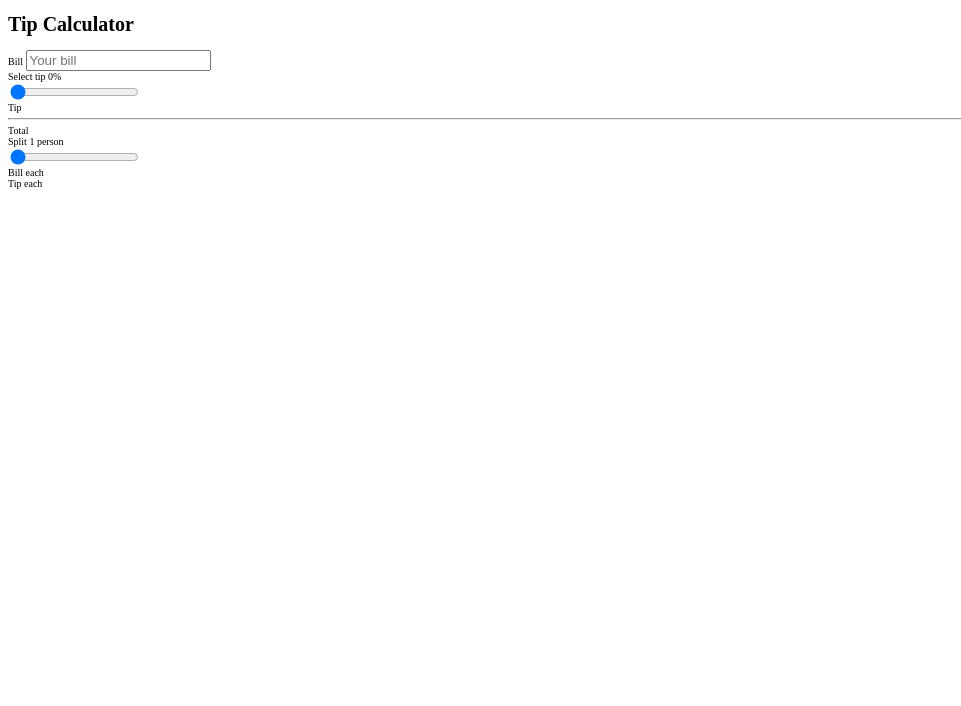
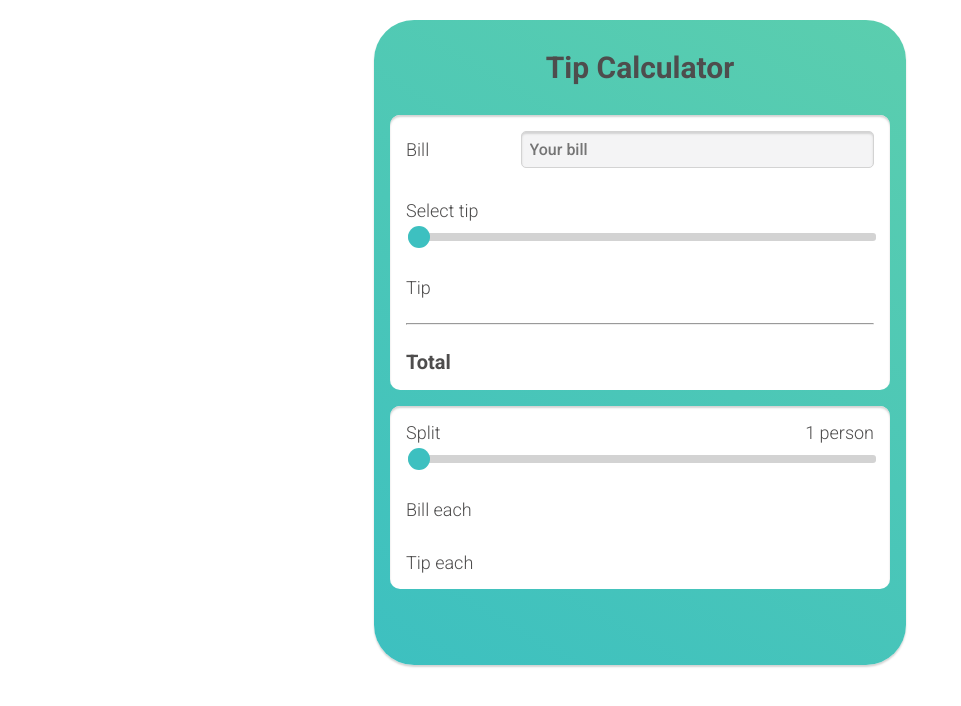
Before and after one commit to Finnschy/tip-calculator, a plain HTML site: page index.html in a window 1280 px wide. Shown: the whole page, without its empty margins (0-961 px from the left). Drawn offline with Linux system fonts and the light colour scheme.

Commit message:
css done, js wip

```diff
--- a/assets/css/style.css
+++ b/assets/css/style.css
@@ -1,3 +1,88 @@
 html {
     font-size: 10px;
+    color: #4e4d4d;
+    font-family: "Roboto", sans-serif;
+    font-weight: 300;
 }
+
+main {
+    max-width: 50rem;
+    margin: 2rem auto;
+    background: linear-gradient(30deg, #3dc0c0, #5bceae);
+    padding: 3rem 1.6rem 6rem 1.6rem;
+    border-radius: 4rem;
+    box-shadow: 0 2px 2px lightgrey;
+}
+
+h1 {
+    text-align: center;
+    font-size: 3rem;
+    margin: 0;
+    padding-bottom: 3rem;
+}
+
+section {
+    background: #fff;
+    font-size: 1.8rem;
+    margin-bottom: 1.6rem;
+    padding: 0 1.6rem;
+    border-radius: 1rem;
+    box-shadow: inset 0 2px 2px lightgrey;
+}
+
+section > div {
+    padding: 1.6rem 0;
+}
+
+.bill {
+    display: flex;
+    /* justify-content: space-between; */
+}
+
+.bill label {
+    flex: 1;
+    align-self: center;
+}
+
+.bill input {
+    flex: 3;
+}
+
+input[type="number"] {
+    font-family: inherit;
+    background: #f4f4f5;
+    font-size: 1.6rem;
+    border: 1px solid lightgrey;
+    border-radius: .5rem;
+    padding: .8rem 0 .8rem .8rem;
+    box-shadow: inset 0 2px 2px lightgrey;
+}
+
+.space-between {
+    display: flex;
+    justify-content: space-between;
+}
+
+.total {
+    font-size: 2rem;
+    font-weight: 700;
+}
+
+.range {
+    appearance: none;
+    width: 100%;
+    height: 8px;
+    background: lightgrey;
+    margin-top: 1.2rem;
+    border-radius: .3rem;
+    outline-color: #5bceae;
+}
+
+.range::-webkit-slider-thumb {
+    appearance: none;
+    width: 2.2rem;
+    height: 2.2rem;
+    border-radius: 50%;
+    background: #3dc0c0;
+    cursor: pointer;
+}
--- a/index.html
+++ b/index.html
@@ -1,34 +1,38 @@
 <!DOCTYPE html>
 <html lang="en">
+
 <head>
     <meta charset="UTF-8">
     <meta http-equiv="X-UA-Compatible" content="IE=edge">
     <meta name="viewport" content="width=device-width, initial-scale=1.0">
+    <link rel="preconnect" href="https://fonts.gstatic.com">
+    <link href="https://fonts.googleapis.com/css2?family=Roboto:wght@300;500;700&display=swap" rel="stylesheet">
     <link rel="stylesheet" href="assets/css/style.css">
     <title>Tip Calculator</title>
 </head>
+
 <body>
 
-    <main>
+    <main id="container">
         <h1>Tip Calculator</h1>
         <section>
-            <div>
+            <div class="bill">
                 <label for="">Bill</label>
-                <input type="number" placeholder="Your bill" id="billInput">
+                <input type="number" placeholder="Your bill" id="billInput" >
             </div>
             <div>
-                <div>
+                <div class="space-between">
                     <label for="">Select tip</label>
-                    <span id="tipPercent">0%</span>
+                    <span id="tipPercent"></span>
                 </div>
-                <input type="range" id="tipInput" value="0">
+                <input type="range" id="tipInput" value="0" class="range">
             </div>
-            <div>
+            <div class="space-between">
                 <span>Tip</span>
                 <span id="tipValue"></span>
             </div>
             <hr>
-            <div>
+            <div class="space-between total">
                 <span>Total</span>
                 <span id="totalWithTip"></span>
             </div>
@@ -36,22 +40,42 @@
 
         <section>
             <div>
-                <div>
+                <div class="space-between">
                     <label for="splitInput">Split</label>
                     <span id="splitValue">1 person</span>
                 </div>
-                <input type="range" min="1" max="10" value="1" id="splitInput">
+                <input type="range" min="1" max="10" value="1" id="splitInput" class="range">
             </div>
-            <div>
+            <div class="space-between">
                 <span>Bill each</span>
                 <span id="billEach"></span>
             </div>
-            <div>
+            <div class="space-between">
                 <span>Tip each</span>
                 <span id="tipEach"></span>
             </div>
         </section>
     </main>
+    <script>
+        function update() {
+            let billInput = Number(document.getElementById("billInput").value)
+            let tipPercent = document.getElementById("tipInput").value
+            let split = document.getElementById("splitInput").value
+
+            let tipValue = billInput * (tipPercent/100);
+            let tipEach = tipValue / split;
+            let newBillEach = (billInput + tipValue) / split;
+
+
+            document.getElementById("tipPercent").innerHTML = tipPercent + "%"
+            document.getElementById("tipValue").innerHTML = tipValue
+            document.getElementById("totalWithTip").innerHTML = billInput + tipValue
+        }
+
+        let container = document.getElementById("container")
+        container.addEventListener("input", update)
+    </script>
 
 </body>
+
 </html>
```
